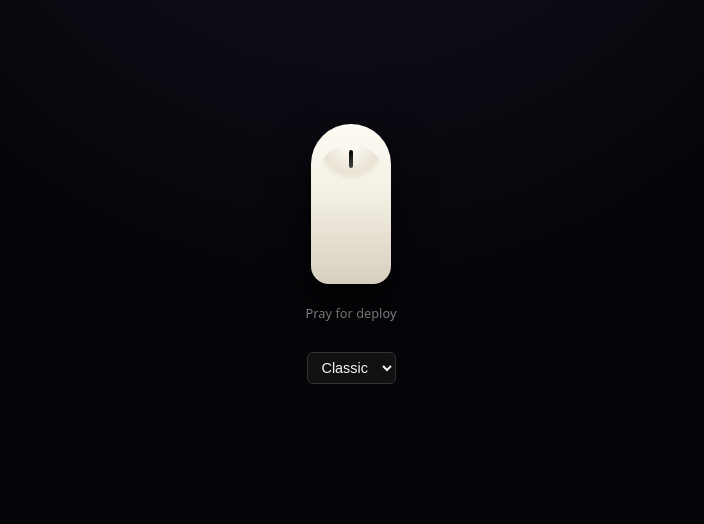
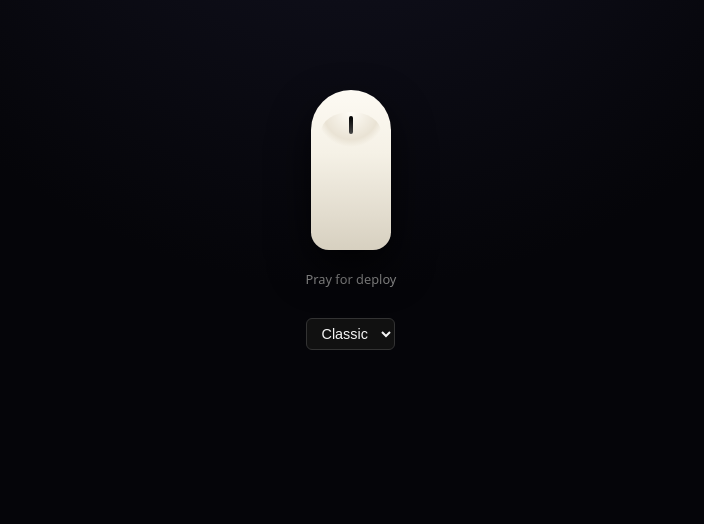
Before and after one commit to sanum1111/pray-for-deploy, a plain HTML site: page index.html in a window 1280 px wide. Shown: the part 276-800 px from the top of the page, without its empty margins (289-993 px from the left). Drawn offline with Linux system fonts and the light colour scheme.

Commit message:
fix styles after Igor N changes

```diff
--- a/index.html
+++ b/index.html
@@ -23,7 +23,7 @@
             display: flex;
             flex-direction: column;
             align-items: center;
-            justify-content: flex-start;
+            justify-content: center;
             background: radial-gradient(circle at top, #151525 0, var(--bg) 55%);
             font-family: system-ui, -apple-system, BlinkMacSystemFont, "Segoe UI", sans-serif;
             color: var(--text);
@@ -49,7 +49,6 @@
             align-items: center;
             gap: 8px;
             min-height: 10em;
-            margin-top: 10em;
         }
 
         select {
@@ -69,8 +68,7 @@
             gap: 16px;
             cursor: pointer;
             user-select: none;
-            min-height: 10em;
-            margin-top: 5em;
+            margin-top: 2em;
         }
 
         /* BASE CANDLE */
@@ -231,6 +229,8 @@
         }
 
         .action-wrapper {
+            position: absolute;
+            bottom: 0;
             display: flex;
             justify-content: center;
             align-items: center;
@@ -270,6 +270,7 @@
 </head>
 <body>
 
+<div class="main-container">
     <div class="head">
         <h1 id="project-title">Unnamed project</h1>
         <p class="subtitle">Click the candle to light or extinguish it.</p>
@@ -291,6 +292,7 @@
             <option value="pastel">Pastel</option>
         </select>
     </div>
+</div>
 
 <div class="action-wrapper" id="action">
     <button class="action-button" id="boost-flame">boost flame</button>
@@ -310,6 +312,7 @@
 
 <script>
     (function () {
+        const isMono = false;
         const params = new URLSearchParams(window.location.search);
         const rawName = params.get("project");
         const titleEl = document.getElementById("project-title");
@@ -326,17 +329,17 @@
         const styleSelect = document.getElementById("style");
         const action = document.getElementById("action");
         const boostFlameButton = document.getElementById("boost-flame");
-        const boostWidget = document.getElementById("boost-widget");
+        const boostWidget = document.getElementById("action-widget");
 
         let isLit = false;
         let isBoosted = false;
 
         function render() {
             candle.classList.toggle("candle-lit", isLit);
-            if (action) {
+            if (action && isMono) {
                 action.style.display = isLit ? "block" : "none";
             }
-            if (boostFlameButton && action) {
+            if (boostFlameButton && action && isMono) {
                 boostFlameButton.style.display = isLit && !isBoosted ? "inline-block" : "none";
             }
             if (boostWidget) {
```
Lines whose indentation alone changed are shown as unchanged.
